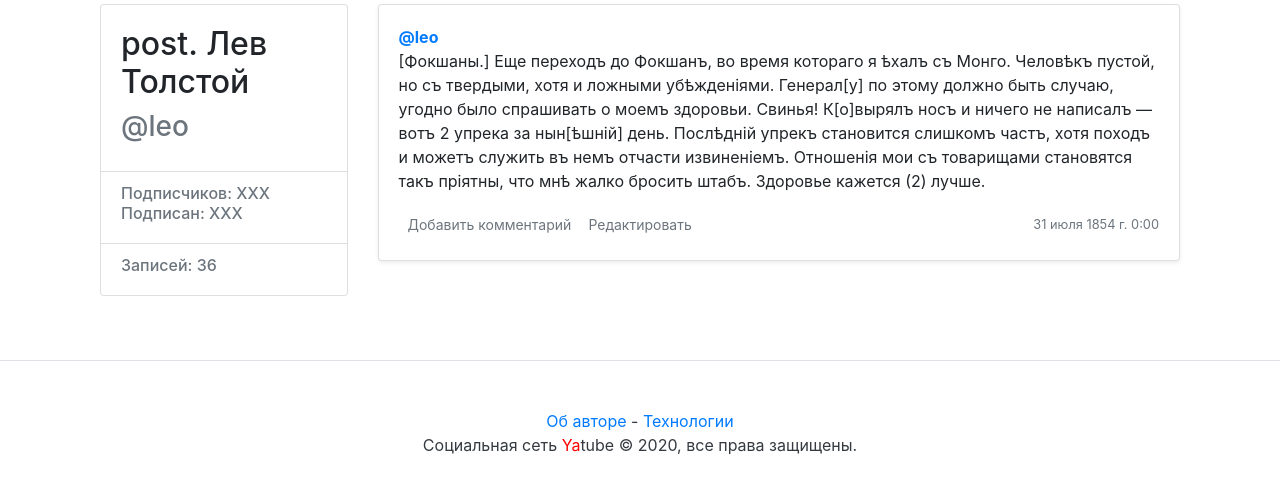
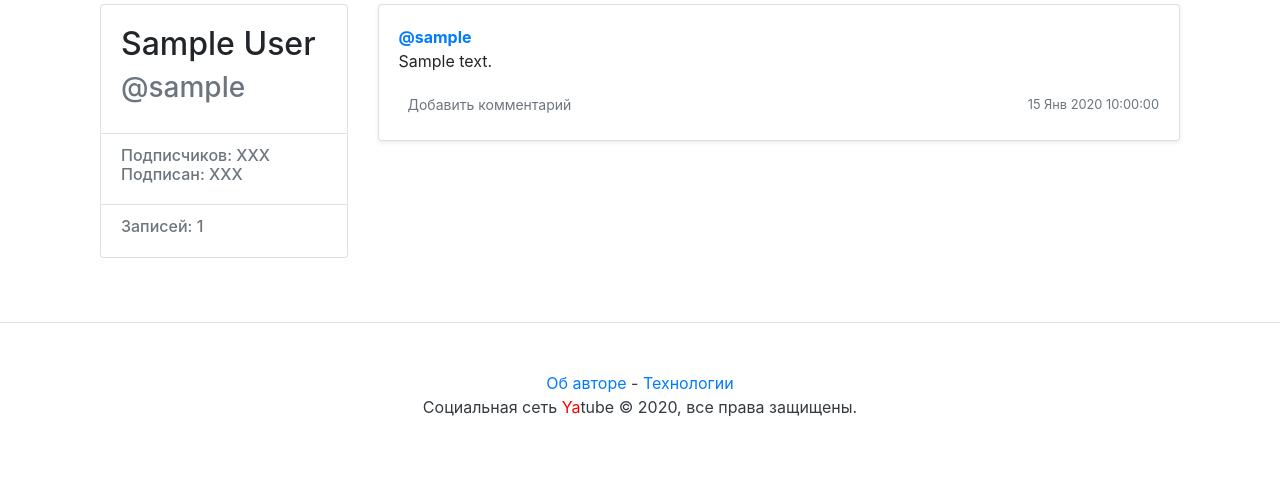
Before and after one commit to vostavhy/yatube, a Django app: a page that uses posts/templates/profile.html in a window 1280 px wide. Shown: the part 56-550 px from the top of the page. Run offline with Django 3.2, Linux system fonts and the light colour scheme; tables that the repository leaves empty hold one stand-in row (values such as "Sample post"); some libraries are stand-ins or nearby versions.

Commit message:
сделал profile.html

```diff
--- a/posts/templates/profile.html
+++ b/posts/templates/profile.html
@@ -9,12 +9,11 @@
                             <div class="card-body">
                                     <div class="h2">
                                         <!-- Имя автора -->
-                                        post.
-                                        Лев Толстой
+                                        {{ page.0.author.get_full_name }}
                                     </div>
                                     <div class="h3 text-muted">
                                          <!-- username автора -->
-                                         @leo
+                                         @{{ page.0.author.username }}
                                     </div>
                             </div>
                             <ul class="list-group list-group-flush">
@@ -27,7 +26,7 @@
                                     <li class="list-group-item">
                                             <div class="h6 text-muted">
                                                 <!-- Количество записей -->
-                                                Записей: 36
+                                                Записей: {{ page|length }}
                                             </div>
                                     </li>
                             </ul>
@@ -37,33 +36,39 @@
             <div class="col-md-9">
 
                 <!-- Повторяющиеся записи -->
-
+                {% for post in page %}
                 <!-- Начало блока с отдельным постом -->
                     <div class="card mb-3 mt-1 shadow-sm">
                             <div class="card-body">
                                     <p class="card-text">
                                             <!-- Ссылка на страницу автора в атрибуте href; username автора в тексте ссылки -->
-                                            <a href="/leo/"><strong class="d-block text-gray-dark">@leo</strong></a>
+                                            <a href="/{{ post.author.username }}/"><strong class="d-block text-gray-dark">@{{ post.author.username }}</strong></a>
                                             <!-- Текст поста -->
-                                            [Фокшаны.] Еще переходъ до Фокшанъ, во время котораго я ѣхалъ съ Монго. Человѣкъ пустой, но съ твердыми, хотя и ложными убѣжденіями. Генерал[у] по этому должно быть случаю, угодно было спрашивать о моемъ здоровьи. Свинья! К[о]вырялъ носъ и ничего не написалъ — вотъ 2 упрека за нын[ѣшній] день. Послѣдній упрекъ становится слишкомъ частъ, хотя походъ и можетъ служить въ немъ отчасти извиненіемъ. Отношенія мои съ товарищами становятся такъ пріятны, что мнѣ жалко бросить штабъ. Здоровье кажется (2) лучше.
+                                            {{ post.text }}
                                     </p>
                                     <div class="d-flex justify-content-between align-items-center">
                                             <div class="btn-group ">
                                                     <!-- Ссылка на страницу записи в атрибуте href-->
-                                                    <a class="btn btn-sm text-muted" href="/leo/37/" role="button">Добавить комментарий</a>
+                                                    <a class="btn btn-sm text-muted" href="/{{ post.author.username }}/{{ post.id }}/" role="button">Добавить комментарий</a>
                                                     <!-- Ссылка на редактирование, показывается только автору записи -->
-                                                    <a class="btn btn-sm text-muted" href="/leo/37/edit" role="button">Редактировать</a>
+                                                    {% if request.user == post.author %}
+                                                        <a class="btn btn-sm text-muted" href="/{{ post.author.username }}/{{ post.id }}/edit" role="button">Редактировать</a>
+                                                    {% endif %}
                                             </div>
                                             <!-- Дата публикации  -->
-                                            <small class="text-muted">31 июля 1854 г. 0:00</small>
+                                            <small class="text-muted">{{ post.pub_date|date:"d M Y H:i:s" }}</small>
                                     </div>
                             </div>
                     </div>
                 <!-- Конец блока с отдельным постом -->
-
+                {% endfor %}
                 <!-- Остальные посты -->
 
                 <!-- Здесь постраничная навигация паджинатора -->
+                {% if page.has_other_pages %}
+                    {% include 'paginator.html' with items=page paginator=paginator %}
+                {% endif %}
+
      </div>
     </div>
 </main>
--- a/posts/urls.py
+++ b/posts/urls.py
@@ -9,6 +9,6 @@ urlpatterns = [
     # профайл пользователя
     path('<username>/', views.profile, name='profile'),
     # просмотр записи
-    path('<username>/<int:post_id>', views.post_view, name='post'),
+    path('<username>/<int:post_id>/', views.post_view, name='post'),
     path('<username>/<int:post_id>/edit', views.post_edit, name='post_edit'),
 ]
```
Also changed, not shown: posts/templates/post.html (+4 -4 lines).
